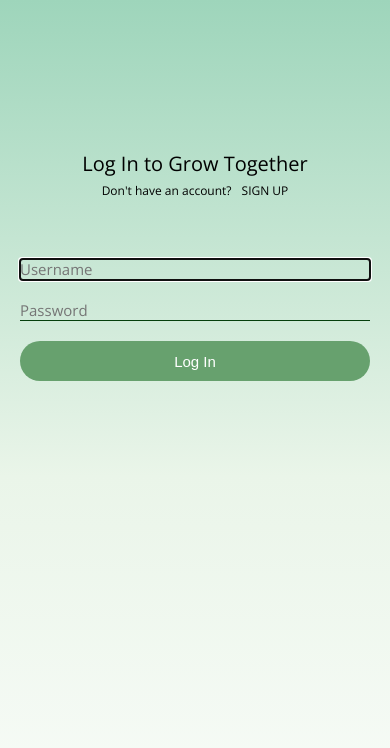
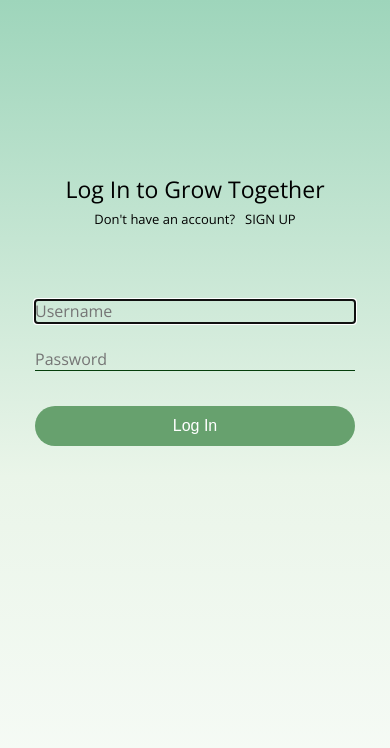
Before and after one commit to alexandrelord/Grow_Together, a React (Create React App) app in the folder frontend/: page /login in a window 390 px wide. Shown: the top 748 px of the page. Built offline with nearby package versions, Linux system fonts and the light colour scheme; no server answers; what react-aws-s3 would draw is missing.

Commit message:
style home page mobile-only

```diff
--- a/frontend/src/components/Home/Home.jsx
+++ b/frontend/src/components/Home/Home.jsx
@@ -40,17 +40,16 @@ export default function Home() {
   }
 
   return (
-    <section className={style.card}>
+    <section>
       <div className={style.image}>
-        <p>Looking for a plant to match yours?</p>
-        <p>Take a photo and find a match!</p>
+        <p>Looking for a plant to match yours? <br />
+            Take a photo and find a match!
+        </p>
       </div>
-      <div className={style.addPhoto}>
-        <form onSubmit={handleSubmit}>
-          <input type='file' name='photo' onChange={(e) => setImage(e.target.files[0])} />
-          <Button label='Upload' />
-        </form>
-      </div>
+      <form onSubmit={handleSubmit}>
+        <input type='file' name='photo' onChange={(e) => setImage(e.target.files[0])} />
+        <Button label='Upload' />
+      </form>
     </section>
   )
 }
--- a/frontend/src/components/Home/Home.module.css
+++ b/frontend/src/components/Home/Home.module.css
@@ -1,37 +1,17 @@
-.card {
-  height: 560px;
-  margin: 40px 20px;
-  border-radius: 5px;
-  box-shadow: 0 4px 4px 0 #00000040;
-  background-color: #fff;
-}
-
 .image {
-  height: 310px;
-  margin: 0 0 20px;
-  padding: 240px 20px 20px 20px;
-  border-radius: 5px 5px 0 0;
-  background-image: linear-gradient(
-    to bottom,
-    #fff0 0%,
-    #fff0 50%,
-    #0000007d 75%,
-    #000 100%
-  );
+  position: relative;
+  display: flex;
+  justify-content: center;
+  height: 380px;
+  background-image: url("../../assets/images/plants.png");
   background-size: cover;
   background-position: center;
 }
 
 .image > p {
-  font-size: 16px;
-  color: white;
+  position: absolute;
+  bottom: 15px;
+  font-size: 1.8rem;
+  font-weight: bold;
+  color: whitesmoke;
 }
-
-.addPhoto {
-  height: 150px;
-  margin: 20px 20px 20px 20px;
-  display: flex;
-  justify-content: center;
-  align-items: center;
-  border: dashed 1px black;
-}
--- a/frontend/src/components/NavBar/NavBar.module.css
+++ b/frontend/src/components/NavBar/NavBar.module.css
@@ -30,6 +30,7 @@ nav .container {
   margin: 0 auto;
   gap: 5px;
   color: var(--medium-dark-green);
+  font-size: 1.6rem;
 }
 
 .logo {
@@ -45,11 +46,11 @@ aside {
   position: fixed;
   z-index: 2;
   top: 50px;
-  flex-direction: column;
   width: 100%;
   height: 100%;
   background-color: var(--light-green);
   transition: 0.4s;
+  font-size: 1.6rem;
 }
 
 .offscreen {
--- a/frontend/src/components/Reusables/Button/Button.module.css
+++ b/frontend/src/components/Reusables/Button/Button.module.css
@@ -3,10 +3,9 @@ button {
     display: flex;
     justify-content: center;
     align-items: center;
-    /* margin: 10px 0; */
     border-radius: 30px;
     border: none;
     background-color: var(--medium-green);
-    font-size: 15px;
+    font-size: 1.6rem;
     color: white;
   }
--- a/frontend/src/index.css
+++ b/frontend/src/index.css
@@ -10,6 +10,8 @@
   --medium-green: #67a16e;
   --medium-dark-green: #507654;
   --dark-green: #053f0c;
+
+  font-size: 10px;
 }
 
 body {
--- a/frontend/src/pages/AuthPage/AuthPage.module.css
+++ b/frontend/src/pages/AuthPage/AuthPage.module.css
@@ -1,5 +1,5 @@
 body {
-  height: 100vh;
+  min-height: 100vh;
   background-image: linear-gradient(
     to bottom,
     #9ed5bb 0%,
@@ -14,7 +14,8 @@ body {
     justify-content: center;
     align-items: center;
     margin: 150px 0 0 0;
-    font-size: 20px;
+    font-size: 2.3rem;
+    height: 100px;
   }
 
   .account {
@@ -22,21 +23,26 @@ body {
     justify-content: center;
     align-items: center;
     margin-top: 5px;
-    font-size: 12px;
+    font-size: 1.3rem;
     gap: 10px;
   }
 
   form {
-    margin: 60px 20px 0 20px;
     display: flex;
     flex-direction: column;
+    width: 320px;
+    margin: 50px auto;
+    gap: 2.5rem;
   }
 
   form > input {
     background-color: transparent;
-    margin-bottom: 20px;
     border: none;
     border-bottom: 1px solid var(--dark-green);
     font-family: 'Open Sans';
-    font-size: 15px;
+    font-size: 1.6rem;
   }
+
+  button {
+    margin-top: 10px;
+  }
```
Also changed, not shown: frontend/src/assets/images/plants.png (added).
